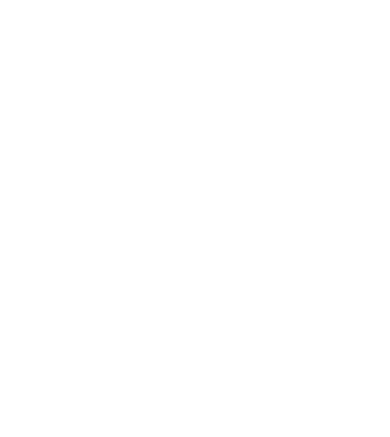
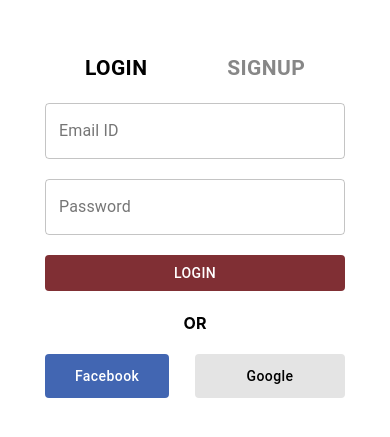
Before and after one commit to vyshnavi0909/bookstore, a React (Create React App) app: page / in a window 390 px wide. Shown: the part 193-630 px from the top of the page. Built offline with nearby package versions, Linux system fonts and the light colour scheme.

Commit message:
refactor: small changes in file for accessing token value

```diff
--- a/src/App.js
+++ b/src/App.js
@@ -6,7 +6,7 @@
 function App() {
   return (
     <Router>
-      <Route exact path="/bookstore" component={LoginSignUp}></Route>
+      <Route exact path="/" component={LoginSignUp}></Route>
       <Route exact path="/bookstore/home" component={Home}></Route>
     </Router>
   );
--- /dev/null
+++ b/src/components/context-files/Context.jsx
@@ -0,0 +1,5 @@
+import { createContext } from "react";
+
+const BookstoreContext = createContext();
+
+export default BookstoreContext;
--- a/src/pages/login-page/Login.jsx
+++ b/src/pages/login-page/Login.jsx
@@ -42,7 +42,8 @@
       services
         .login(data)
         .then((res) => {
-          localStorage.setItem("token", res.data.id);
+          console.log(res);
+          localStorage.setItem("token", res.data.result.accessToken);
           history.push("/bookstore/home");
         })
         .catch((err) => {
--- a/src/pages/login-signup/LoginSignup.css
+++ b/src/pages/login-signup/LoginSignup.css
@@ -70,3 +70,30 @@
 .textfield {
     margin-bottom: 20px;
 }
+
+@media only screen and (max-width:700px) {
+    .logo-container {
+        display: none;
+    }
+
+    .container {
+        height: 100%;
+        border-radius: 0;
+        background-color: #ffffff;
+        display: flex;
+        justify-content: center;
+        align-items: center;
+        margin: 10px;
+    }
+
+    .login-signup {
+        position: unset;
+        padding: 0;
+
+    }
+
+    .page-container {
+        background-color: #ffffff;
+    }
+
+}
--- a/src/pages/signup-page/Signup.jsx
+++ b/src/pages/signup-page/Signup.jsx
@@ -79,7 +79,7 @@
         .signup(data)
         .then((res) => {
           console.log(res);
-          localStorage.setItem("token", res.data.token);
+          localStorage.setItem("token", res.result.accessToken);
         })
         .catch((err) => {
           console.log(err);
```
Also changed, not shown: src/components/cart/Cart.jsx (added, +27 -0 lines).
